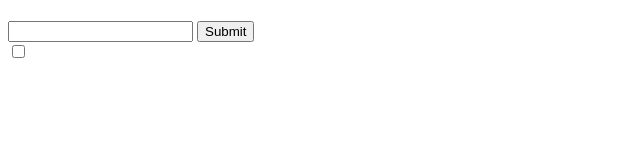
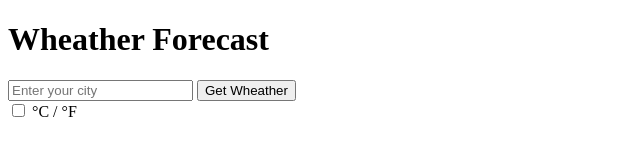
Before and after one commit to AlcaldeLeonardo/WeatherAppOd, a website with bundled scripts: page index.html in a window 1280 px wide. Shown: the whole page, without its empty margins (0-640 px from the left). Built offline with nearby package versions, Linux system fonts and the light colour scheme.

Commit message:
HTML  move to js modules
- $ module created to get DOM Element by short way
- DomElements module created to get all the elements DOM to statics
class atributes of a unique instance
- Render used to save and show the body DOM element, for now.

```diff
--- a/index.html
+++ b/index.html
@@ -7,16 +7,5 @@
     <link rel="stylesheet" href="css/style.css" />
     <script type="module" src="scripts/main.js"></script>
   </head>
-  <body class="body">
-    <div class="main container">
-      <h1 class="title main__title"></h1>
-      <form action="#" class="form main__form">
-        <div class="locationDiv">
-          <input type="text" class="location form__location" />
-          <input type="submit" class="sumbit form__submit" />
-        </div>
-        <input type="checkbox" class="unit form__unit" />
-      </form>
-    </div>
-  </body>
+  <body class="body"></body>
 </html>
--- /dev/null
+++ b/scripts/$.js
@@ -0,0 +1 @@
+export const $ = (element) => document.querySelector(element)
--- /dev/null
+++ b/scripts/DomElements.js
@@ -0,0 +1,5 @@
+import { $ } from './$.js'
+
+export class DomElement {
+  static body = $('body')
+}
--- a/scripts/main.js
+++ b/scripts/main.js
@@ -1 +1,3 @@
-console.log('asd')
+import { renderer } from './renderer.js'
+
+renderer()
--- /dev/null
+++ b/scripts/renderer.js
@@ -0,0 +1,24 @@
+import { DomElement } from './DomElements.js'
+
+export function renderer () {
+  const body = DomElement.body
+  body.innerHTML =
+    `<div class="main container">
+      <h1 class="title main__title">Wheather Forecast</h1>
+      <form action="#" class="form main__form">
+        <div class="locationDiv">
+          <input
+            type="text"
+            class="location form__location"
+            placeholder="Enter your city"
+          />
+          <button type="submit" class="submit form__submit">
+            Get Wheather
+          </button>
+        </div>
+        <input type="checkbox" class="unit form__unit" />
+        <span class="slider"></span>
+        <span>°C / °F</span>
+      </form>
+    </div>`
+}
```
